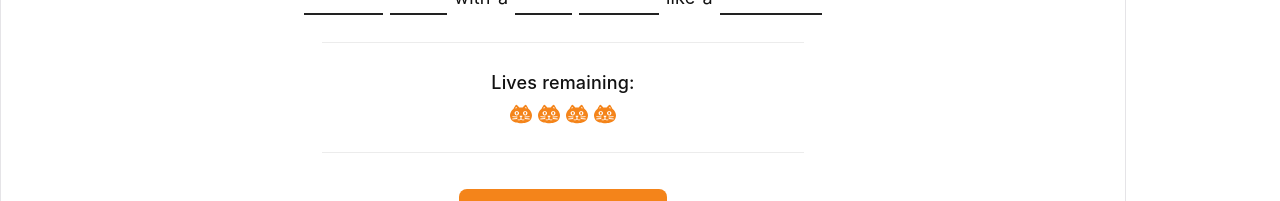
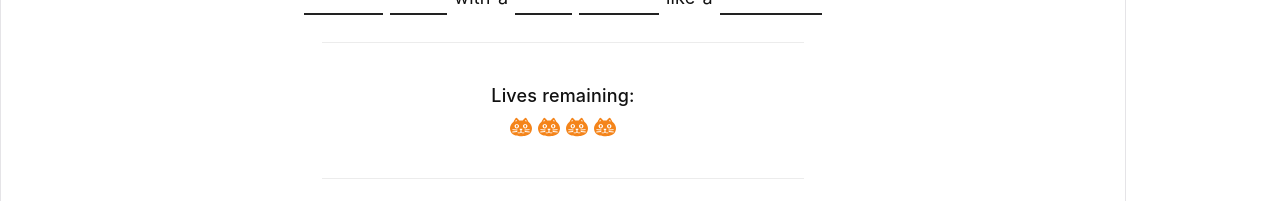
Before and after one commit to ahite89/DailyCat, a React (Vite) app: page / in a window 1280 px wide. Shown: the part 711-912 px from the top of the page. Built offline with nearby package versions, Linux system fonts and the light colour scheme.

Commit message:
added status area component with flip animation

```diff
--- a/src/components/Lives/Lives.module.css
+++ b/src/components/Lives/Lives.module.css
@@ -1,6 +1,5 @@
 .container {
   text-align: center;
-  margin-top: 1.25rem;
 }
 
 .label {
--- /dev/null
+++ b/src/components/StatusArea/StatusArea.module.css
@@ -0,0 +1,41 @@
+.container {
+  min-height: 4.5rem;
+  display: flex;
+  justify-content: center;
+  align-items: center;
+  perspective: 600px;
+}
+
+.content {
+  text-align: center;
+  transform-origin: center;
+}
+
+.flipIn {
+  animation: flipIn 320ms ease-out;
+}
+
+.title {
+  margin: 0;
+  font-size: 1.15rem;
+  font-weight: 600;
+  color: #111;
+}
+
+.subtitle {
+  margin: 0.35rem 0 0;
+  font-size: 0.95rem;
+  color: #666;
+}
+
+@keyframes flipIn {
+  0% {
+    transform: rotateX(90deg);
+    opacity: 0;
+  }
+
+  100% {
+    transform: rotateX(0deg);
+    opacity: 1;
+  }
+}
--- /dev/null
+++ b/src/components/StatusArea/StatusArea.tsx
@@ -0,0 +1,46 @@
+import type { GameStatus } from "../../types/puzzle";
+import Lives from "../Lives/Lives";
+import styles from "./StatusArea.module.css";
+
+type StatusAreaProps = {
+  gameStatus: GameStatus;
+  livesRemaining: number;
+};
+
+export default function StatusArea({
+  gameStatus,
+  livesRemaining,
+}: StatusAreaProps) {
+  const isComplete = gameStatus !== "playing";
+
+  return (
+    <section className={styles.container}>
+      <div
+        key={gameStatus}
+        className={`${styles.content} ${
+          isComplete ? styles.flipIn : ""
+        }`}
+      >
+        {gameStatus === "playing" && (
+          <Lives livesRemaining={livesRemaining} />
+        )}
+
+        {gameStatus === "won" && (
+          <>
+            <p className={styles.title}>Purrfect solve!</p>
+            <p className={styles.subtitle}>
+              {livesRemaining} {livesRemaining === 1 ? "cat" : "cats"} remaining
+            </p>
+          </>
+        )}
+
+        {gameStatus === "lost" && (
+          <>
+            <p className={styles.title}>Prompt revealed</p>
+            <p className={styles.subtitle}>Better luck tomorrow</p>
+          </>
+        )}
+      </div>
+    </section>
+  );
+}
--- a/src/pages/DailyPuzzlePage/DailyPuzzlePage.tsx
+++ b/src/pages/DailyPuzzlePage/DailyPuzzlePage.tsx
@@ -4,10 +4,9 @@ import styles from "./DailyPuzzlePage.module.css";
 import Header from "../../components/Header/Header";
 import Image from "../../components/Image/Image";
 import Sentence from "../../components/Sentence/Sentence";
-import Lives from "../../components/Lives/Lives";
 import Button from "../../components/Button/Button";
-import ResultMessage from "../../components/ResultMessage/ResultMessage";
 import Divider from "../../components/Divider/Divider";
+import StatusArea from "../../components/StatusArea/StatusArea";
 
 export default function DailyPuzzlePage() {
     const {
@@ -29,7 +28,7 @@ export default function DailyPuzzlePage() {
             <Divider />
             <Sentence words={words} onGuessChange={updateGuess} shouldShake={shouldShake} />
             <Divider />
-            <Lives livesRemaining={livesRemaining} />
+            <StatusArea gameStatus={gameStatus} livesRemaining={livesRemaining} />
             <Divider />
             <Button
                 onClick={checkAnswers}
@@ -40,7 +39,7 @@ export default function DailyPuzzlePage() {
                 Check Answers
             </Button>
 
-            {gameStatus === "won" && (
+            {/* {gameStatus === "won" && (
                 <ResultMessage
                     title="Nicely done!"
                     message="Check back tomorrow for another cat"
@@ -52,7 +51,7 @@ export default function DailyPuzzlePage() {
                     title="Good try!"
                     message="Better luck on tomorrow’s cat"
                 />
-            )}
+            )} */}
         </main>
     );
 };
```
